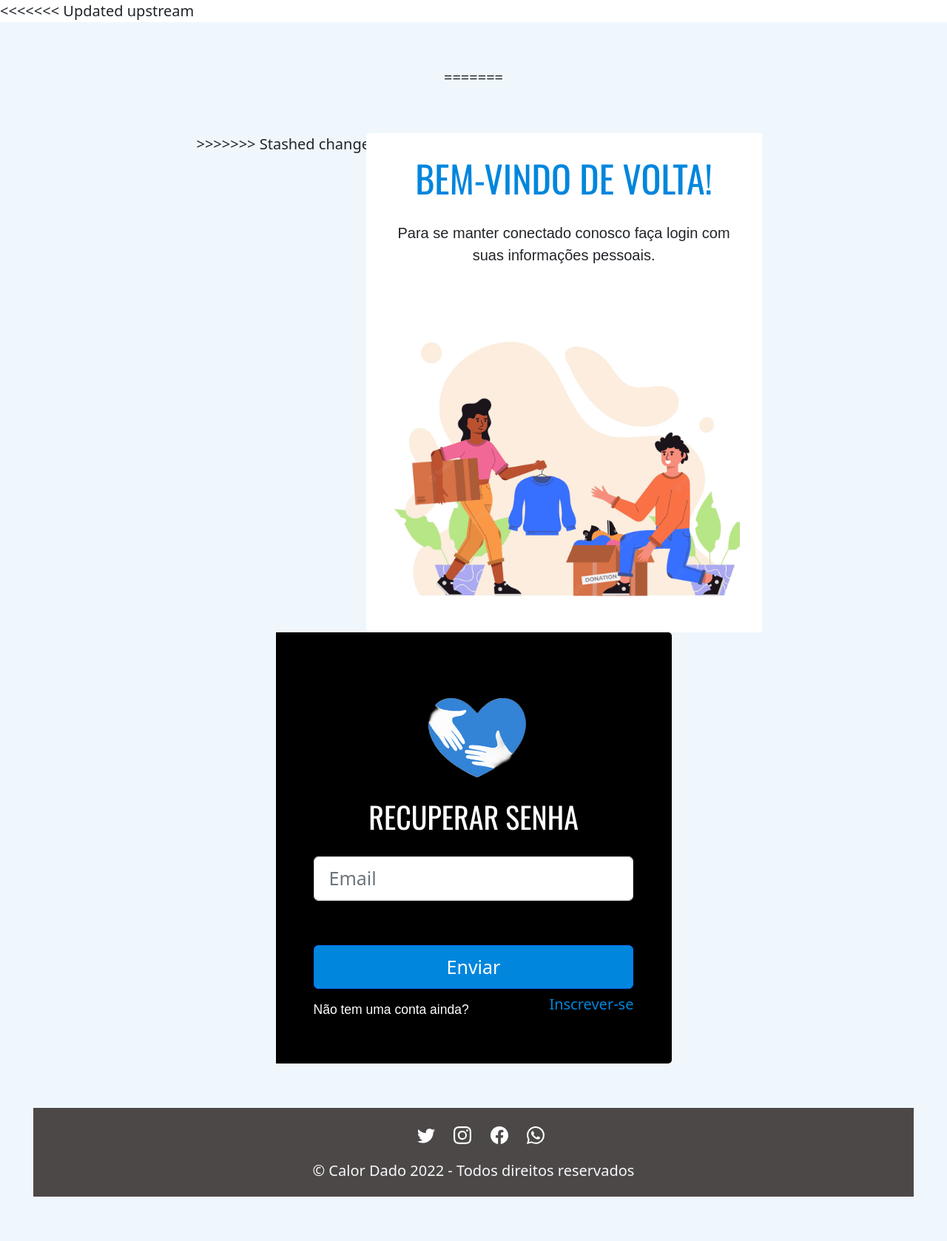
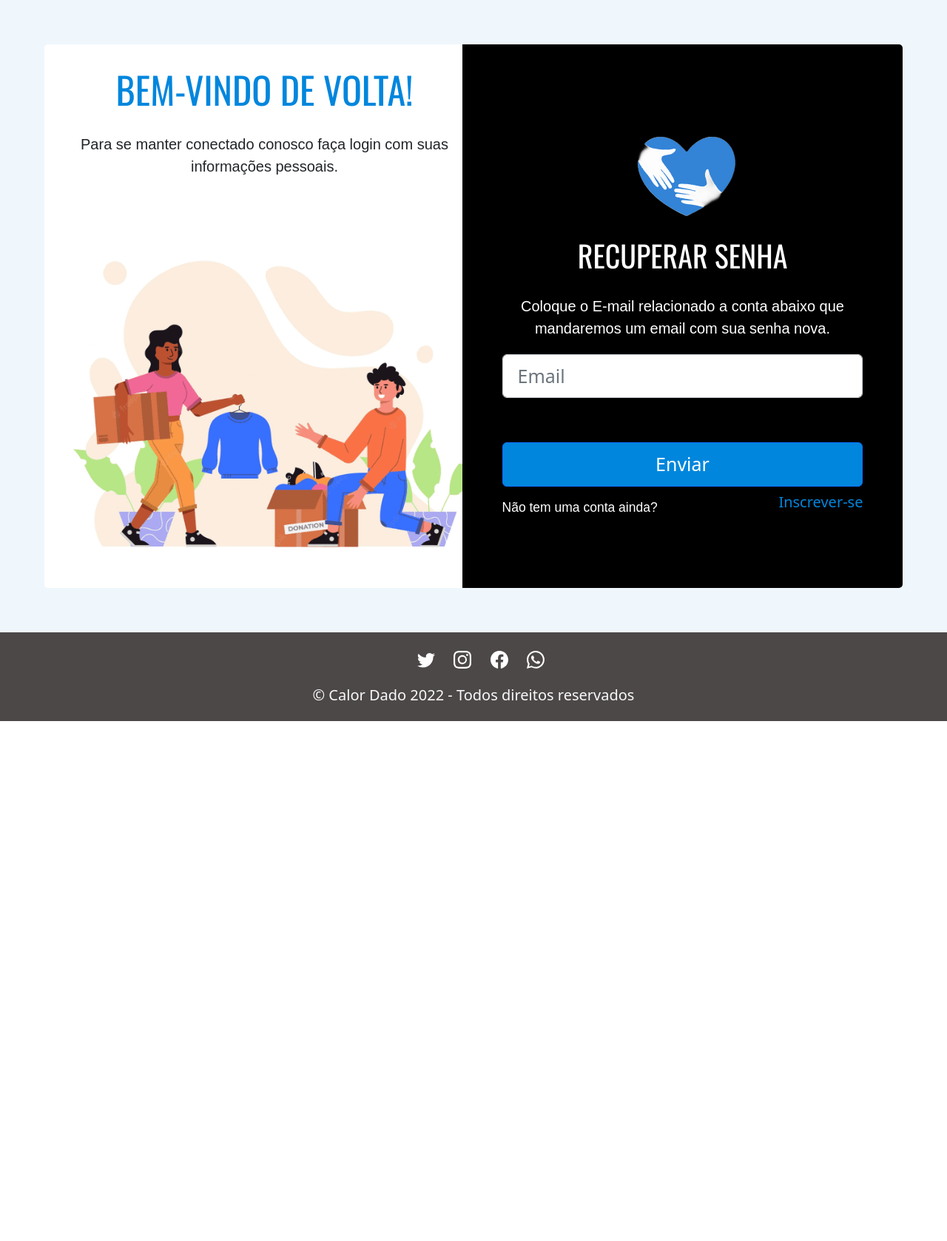
Before and after one commit to DR4CH3N/projeto-backend, a PHP site: page /recuperar-senha.php in a window 1280 px wide. Shown: the part 90-1768 px from the top of the page at 74% size. After the commit the page ends 1065 px from the top, so only its background shows below. Run offline with PHP 8.4, Linux system fonts and the light colour scheme; some libraries are stand-ins or nearby versions.

Commit message:
programação de recuperação de senha (incompleto)

```diff
--- a/login.php
+++ b/login.php
@@ -74,7 +74,7 @@ if (isset($_GET['acesso_proibido'])) {
           </div>
 
           <div class="d-flex justify-content-between align-items-center">
-            <a href="recuperar-senha.php" class="politica col-12 text-start">Esqueceu a senha ?</a>
+            <a href="recuperar-senha.php" class="politica col-12 text-start">Esqueceu a senha?</a>
           </div>
 
           <button class="btn btn-primary btn-lg mt-3 col-12" name="entrar" type="submit">Entrar</button>
--- a/recuperar-senha.php
+++ b/recuperar-senha.php
@@ -1,59 +1,31 @@
 <?php
 require_once "vendor/autoload.php";
 require_once "./inc/cabecalho.php";
+
+use PHPMailer\PHPMailer\PHPMailer;
+use PHPMailer\PHPMailer\SMTP;
+use PHPMailer\PHPMailer\Exception;
+
+use CalorDado\Usuario;
 use CalorDado\ControleDeAcesso;
-use CalorDado\Usuario;
 
-if (isset($_POST['entrar'])) {
-	if (empty($_POST['email']) || empty($_POST['senha'])) {
-		header("location:login.php?campos_obrigatorios");
-	} else {
-    $usuario = new Usuario;
-    $usuario->setEmail($_POST['email']);
-    $dados = $usuario->buscar();
-    if(!$dados){
-      header("location:login.php?nao_encontrado");
-    } else {
-      if(password_verify($_POST['senha'], $dados['senha'])){
-        $sessao = new ControleDeAcesso;
-				$sessao->login($dados['id'], $dados['nome'], $dados['tipo']);
-        if($_SESSION['tipo'] === 'admin'){
-          header("location:admin/index.php");
-        } else {
-          header("location:querodoar.php");
-        }
-      } else {
-        header("location:login.php?senha_incorreta");
-      }
-    }
-  }
+
+if( isset($_GET['campo_obrigatorio'])) {
+	$feedback = 'Preencha o campo "Email"!';
+} elseif ( isset($_GET['nao_encontrado'])){
+	$feedback = 'Usuário não encontrado';
+} elseif ( isset($_GET['email_enviado'])){
+	$feedback = 'Email enviado com sucesso!';
 }
-if (isset($_GET['acesso_proibido'])) {
-	$feedback = "Você deve logar primeiro!";
-} elseif (isset($_GET['campos_obrigatorios'])) {
-	$feedback = "Você deve preencher todos os campos!";
-} elseif (isset($_GET['nao_encontrado'])) {
-	$feedback = "Usúario não encontrado!";
-} elseif (isset($_GET['senha_incorreta'])) {
-	$feedback = "Senha incorreta!";
-}
-
 
 ?>
 
-<<<<<<< Updated upstream
 
-  <section class="row d-flex justify-content-center p-5 login ">
-    <?php if(isset($feedback)){?>
-			<p class="my-2 alert alert-warning text-center">
-			  <?=$feedback?>
-			</p>
-    <?php } ?>
-=======
+
+
 
 
   <section class="row d-flex justify-content-center p-5 login">
->>>>>>> Stashed changes
     <div class=" row delimagens text-center col-lg-6 col-xxl-4 bg-white rounded-start">
       <h1 class="mb-4 mt-4">Bem-Vindo de volta!</h1>
       <p>Para se manter conectado conosco faça login com suas informações pessoais.</p>
@@ -61,25 +33,29 @@ if (isset($_GET['acesso_proibido'])) {
       <img  src="img/icones/img-login-desk.png" alt="">
     </div>
     <div class="row bg-black col-12 col-md-8 col-lg-6 col-xxl-4 rounded-end">
-      <div class="m-auto col-11  py-5">
+      <div class="m-auto col-11 py-5">
         <div class="text-center">
           <img src="img/img-logos/Favicon_png-min.png" alt="">
         </div>
         <h2 class="text-center text-white  mb-4">Recuperar senha</h2>
+        <p class="text-white text-center">Coloque o E-mail relacionado a conta abaixo que mandaremos um email com sua senha nova.</p>
 
-        <form  action="" method="post" id="form-login" name="form-login">
+        <?php if(isset($feedback)){?>
+				  <p class="my-2 alert alert-warning text-center">
+			    <?= $feedback?> <i class="bi bi-x-circle-fill"></i> </p>
+        <?php } ?>
+
+        <form action="" method="post" id="form-login" name="form-login">
+
+
           <!-- Email input -->
           <div class="form-outline mb-2">
             <input type="email" name="email" id="email" class="form-control form-control-lg"
-              placeholder="Email " />
+              placeholder="Email"/>
             <label class="form-label" for="form3Example3"></label>
           </div>
 
-
-
-
-
-          <button class="btn btn-primary btn-lg mt-3 col-12" name="enviar" id="enviar" type="submit">Enviar</button>
+          <button class="btn btn-primary btn-lg mt-3 col-12" name="recuperar" id="enviar" type="submit">Enviar</button>
 
           <div class="d-flex justify-content-between align-items-center">
               <p class="small mt-2 pt-1 mb-0 text-white">Não tem uma conta ainda? </p>
@@ -92,7 +68,81 @@ if (isset($_GET['acesso_proibido'])) {
     </div>
   </section>
 
+<?php
+// Verificação de email
 
+if (isset($_POST['recuperar'])){
+if (empty($_POST['email'])){
+	header("location:recuperar-senha.php?campo_obrigatorio");
+} else {
+  // Buscando um usuário no banco de dados para fazer o login
+  $usuario = new Usuario;
+	$usuario->setEmail($_POST['email']);
+  $dados = $usuario->buscar();
+	if (!$dados)	{
+		header ("location:recuperar-senha.php?nao_encontrado");
+	} else {
+    $usuario->setId($dados['id']);
+    $recuperar = $usuario->novaSenha();
+
+    // var_dump($recuperar);
+    // die();
+
+
+        $mail = new PHPMailer();
+        $mail->CharSet = "UTF-8";
+        $recuperaEmail = $_POST['email'];
+
+        try{
+        $mail->isSMTP();
+        $mail->Host = 'smtp.mailtrap.io';
+        $mail->SMTPAuth = true;
+        $mail->SMTPSecure = 'tls';
+        $mail->Username = 'c1495e88955fa0';
+        $mail->Password = '37e3f22486e5b5';
+        $mail->Port = 2525;
+
+
+        $mail->setFrom('suporte@calordado.com.br');
+        $mail->addReplyTo('no-replycalordado@email.com.br');
+        $mail->addAddress($recuperaEmail, $dados['nome']);
+
+
+        $mail->isHTML(true);
+        $mail->Subject = 'Recuperação de Senha - Calor dado';
+        $mail->Body=
+        '<div class="container text-center">
+
+        Olá,'.$dados['nome'].'!<br><br>
+
+        Você fez uma solicitação de recuperação de senha.<br><br>
+
+        Caso você tenha recebido esse email por engano, desconsidere. E não se preocupe! Essa mensagem foi enviada apenas para o seu email.<br><br>
+
+        Para voltar a acessar nossos recursos, utilize a senha abaixo. Não se esqueça de diferenciar os caracteres maiúsculos e minúsculos.<br><br>
+
+        '.$recuperar.'<br><br>
+
+        </div>
+        ';
+        $mail->AltBody = 'Para visualizar essa mensagem acesse http://site.com.br/mail';
+        // $mail->addAttachment('/tmp/image.jpg', 'nome.jpg');
+
+        $mail->send();
+          echo 'Mensagem enviada com sucesso.<br>';
+
+        } catch (Exception $e) {
+          echo 'Erro: ' . $mail->ErrorInfo;
+        };
+        header("location:recuperar-senha.php?email_enviado");
+		} }
+	}
+
+
+
+
+
+?>
 
 <!-- Copyright -->
   <section class="container-fluid copy py-3">
--- a/src/Usuario.php
+++ b/src/Usuario.php
@@ -107,6 +107,22 @@ final class Usuario {
         }
     }
 
+    public function novaSenha(){
+        $novaSenha = substr(password_hash(time(), PASSWORD_DEFAULT), 7, 8);
+        $nsCripto = password_hash($novaSenha, PASSWORD_DEFAULT);
+        $sql = "UPDATE usuarios SET senha = :senha WHERE id = :id";
+      try{
+        $consulta = $this->conexao->prepare($sql);
+        $consulta->bindParam(':senha', $nsCripto, PDO::PARAM_STR);
+        $consulta->bindParam(':id', $this->id, PDO::PARAM_INT);
+        $consulta->execute();
+      } catch (Exception $erro) {
+        die ("Erro: ". $erro->getMessage());
+    } return $novaSenha;
+}
+
+
+
     public function getId(): int
     {
         return $this->id;
```
